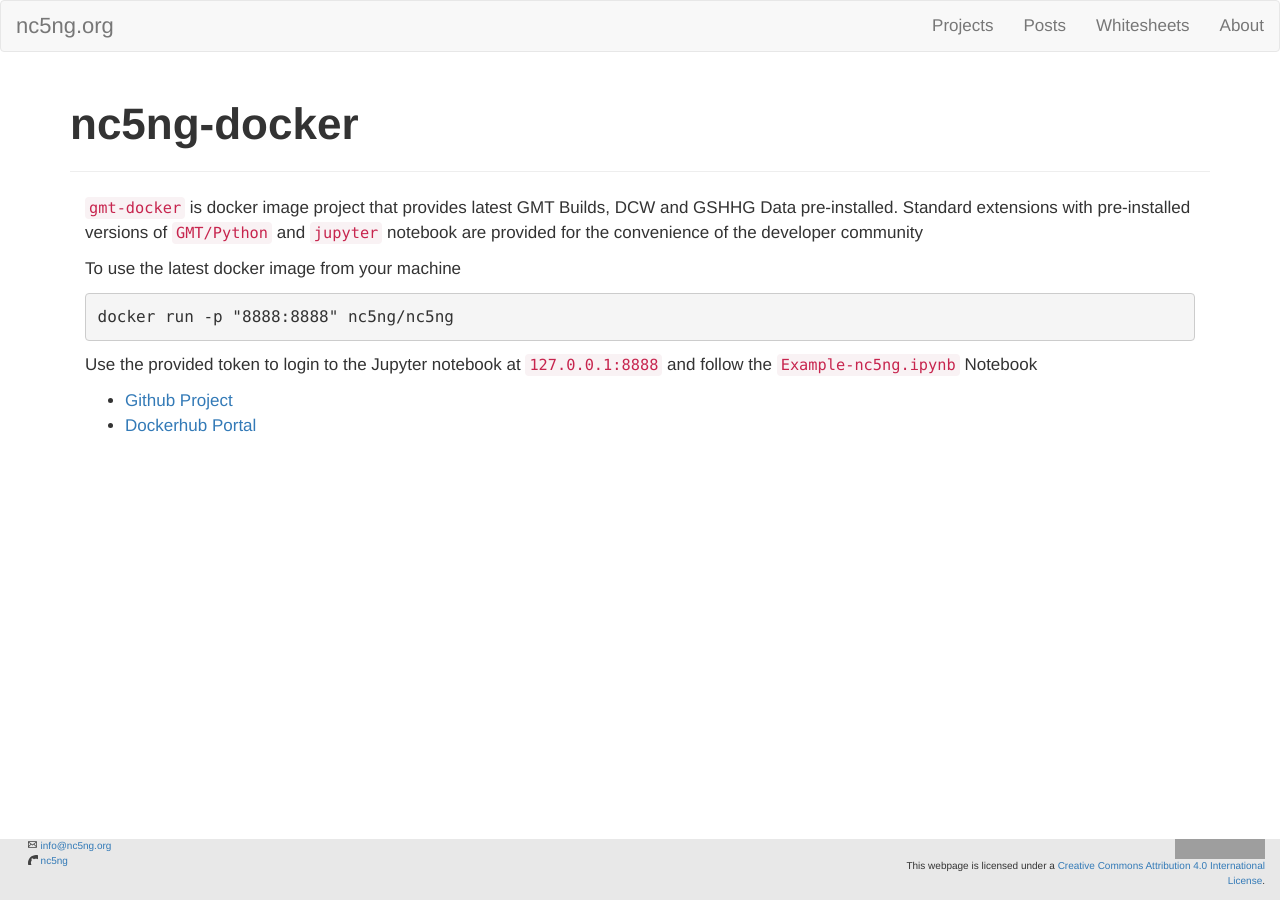
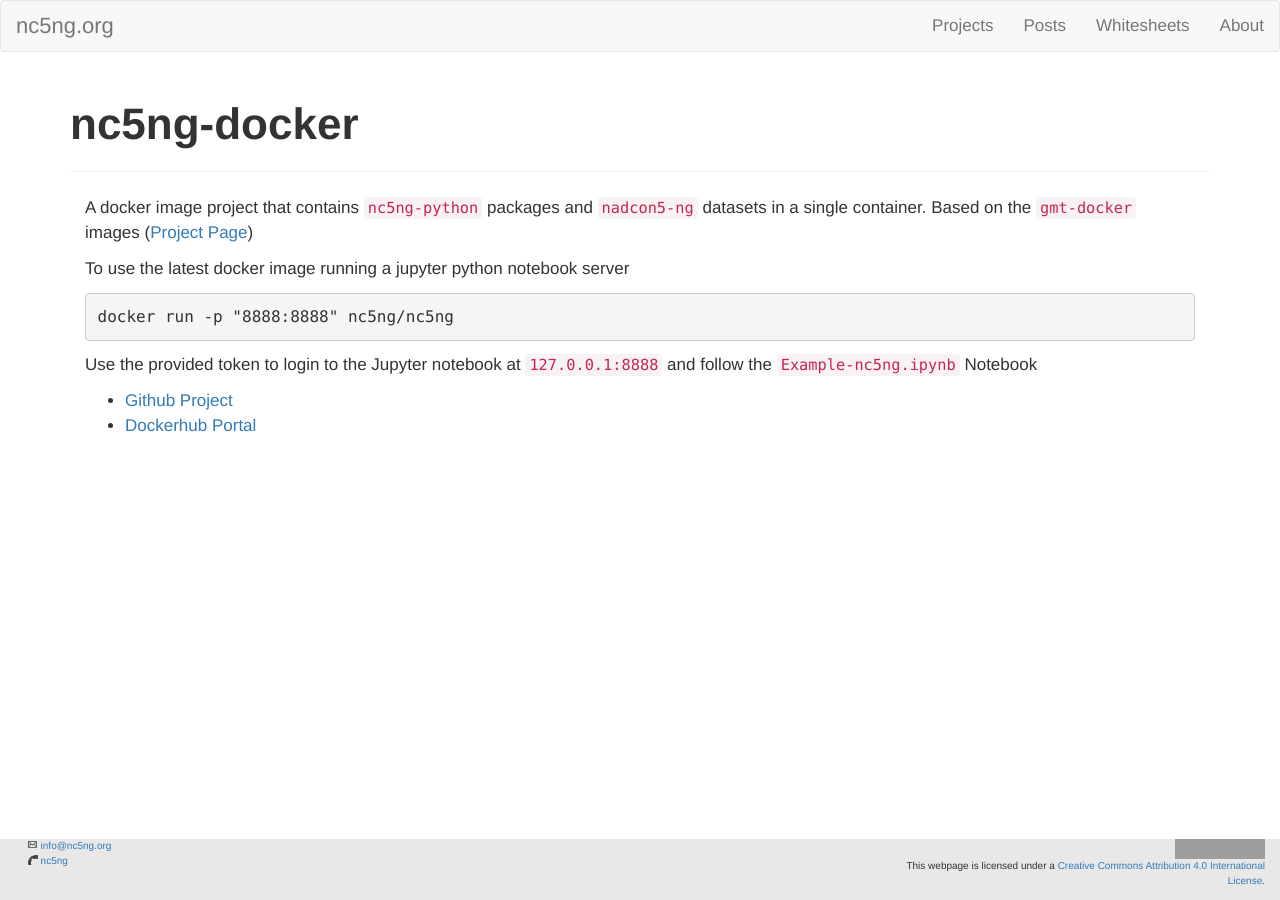
Before and after one commit to nc5ng/nc5ng.github.io, a Jekyll site: the page built from _projects/nc5ng-docker.md, in a window 1280 px wide. Built offline with Jekyll 4.4.1, drawn with Linux system fonts in a browser that asks for light colours; nearby versions of some CDN libraries; grey boxes are pictures that could not be loaded.

Commit message:
Cleanup and typos

````diff
--- a/_projects/nc5ng-docker.md
+++ b/_projects/nc5ng-docker.md
@@ -1,13 +1,13 @@
 ---
 title: nc5ng-docker
 layout: page
-blurb: "Docker Image for nc5ng and NADCON5-ng"
+blurb: "Docker Image for nc5ng-python and NADCON5-ng"
 github: github.com/nc5ng/nc5ng-docker
 ---
 
-`gmt-docker` is docker image project that provides latest GMT Builds, DCW and GSHHG Data pre-installed. Standard extensions with pre-installed versions of `GMT/Python` and `jupyter` notebook are provided for the convenience of the developer community
+A docker image project that contains `nc5ng-python` packages and `nadcon5-ng` datasets in a single container. Based on the `gmt-docker` images ([Project Page](/projects/gmt-docker))
 
-To use the latest docker image from your machine
+To use the latest docker image running a jupyter python notebook server
 
 ```
 docker run -p "8888:8888" nc5ng/nc5ng
````
Also changed, not shown: _posts/2018-08-08-nc5ng-docker-and-python-release.md (+2 -1 lines), index.md (+1 -1 lines).
